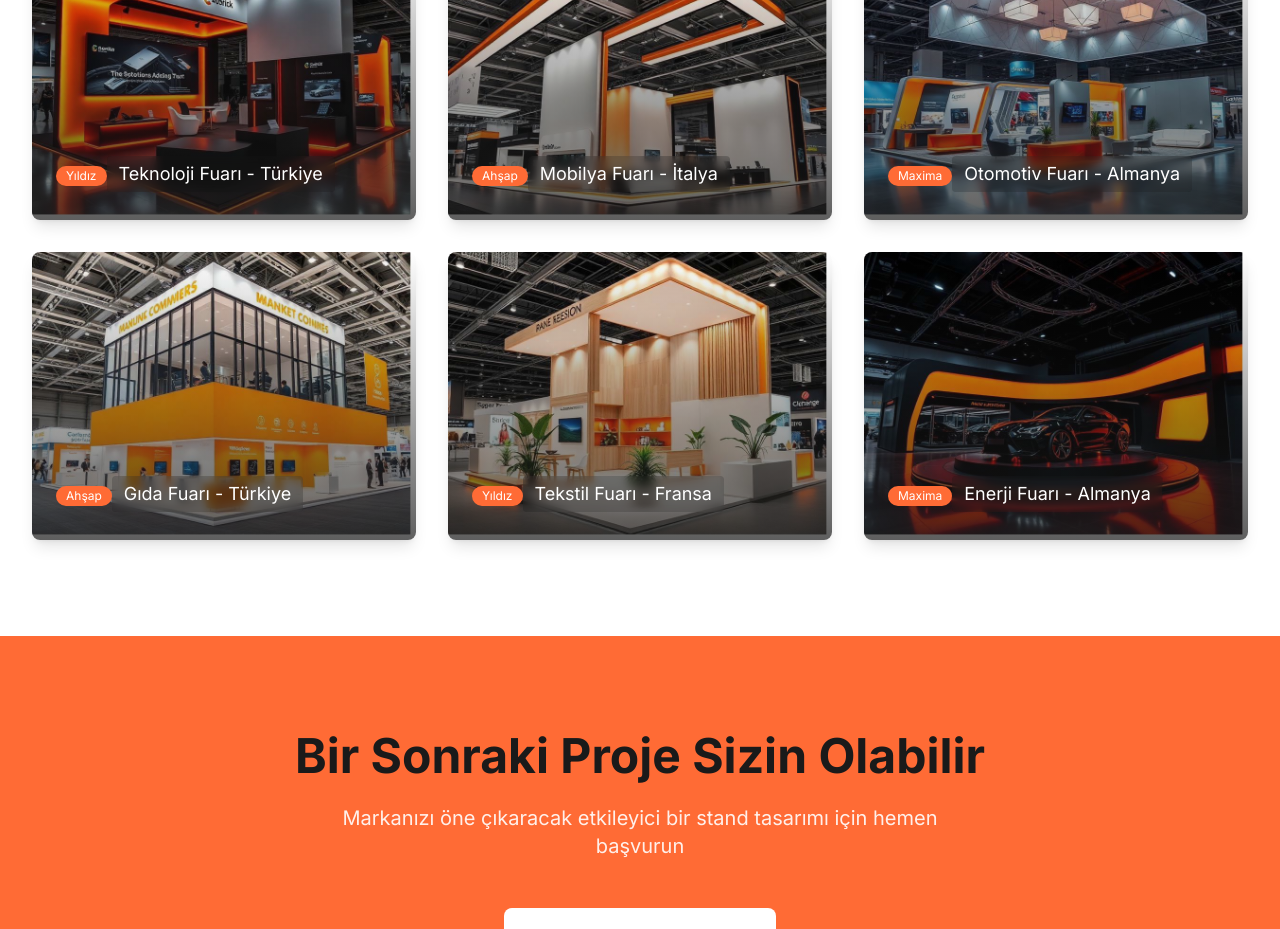
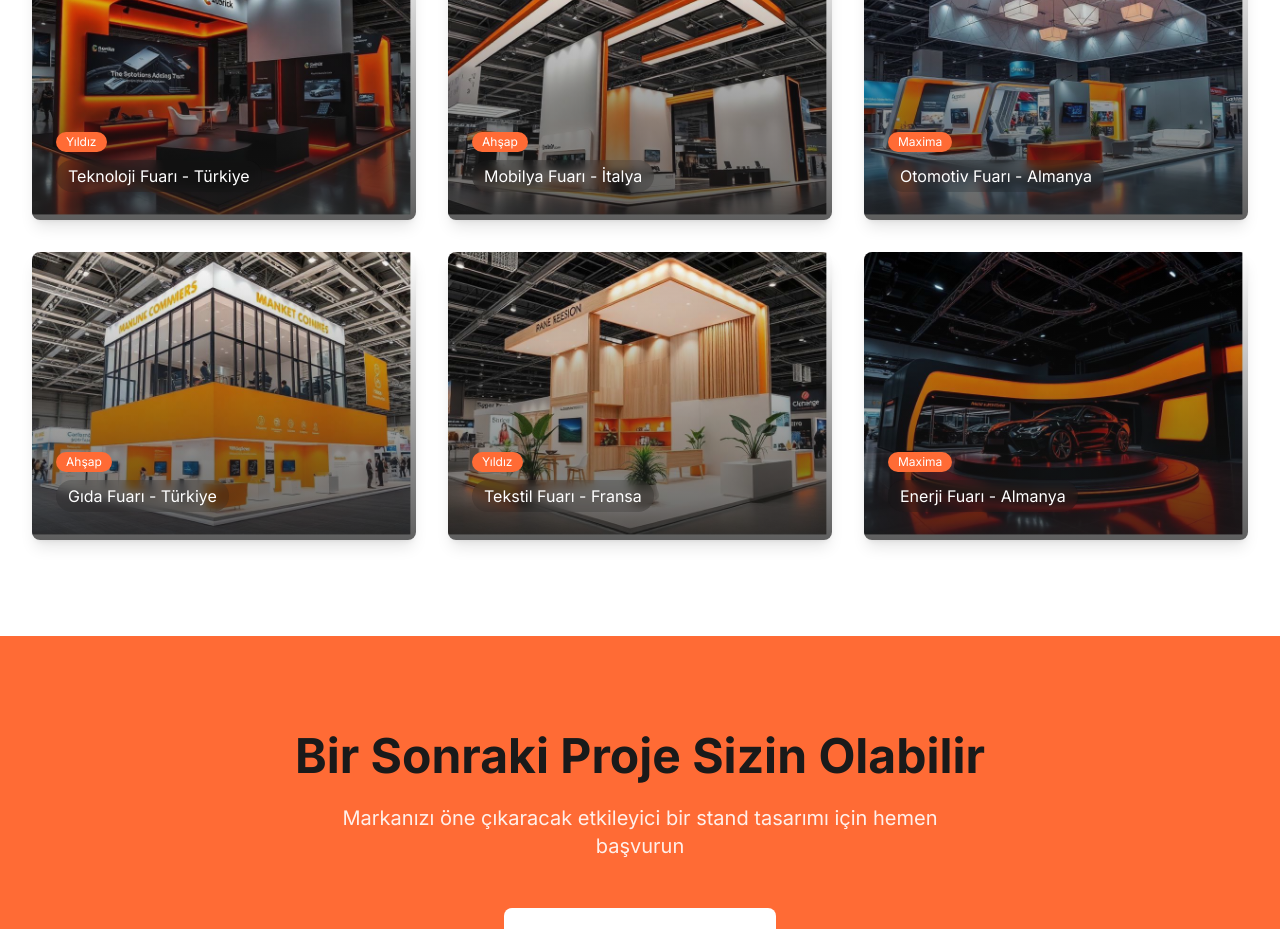
Before and after one commit to mertocp/modern-cizgi-website, a Next.js app: page /portfolio in a window 1280 px wide. Shown: the part 780-1709 px from the top of the page. Built offline with nearby package versions, Linux system fonts and the light colour scheme.

Commit message:
vertical

```diff
--- a/app/portfolio/page.tsx
+++ b/app/portfolio/page.tsx
@@ -130,13 +130,13 @@ export default function PortfolioPage() {
                 <div className="absolute inset-0 bg-gradient-to-t from-dark via-dark/50 to-transparent opacity-70 group-hover:opacity-90 transition-opacity duration-300" />
 
                 <div className="absolute inset-0 p-6 flex flex-col justify-end translate-y-6 group-hover:translate-y-0 transition-transform duration-300">
-                  <div className="space-y-2">
-                    <div className="inline-block px-2.5 py-0.5 bg-primary rounded-full text-xs font-normal text-light">
+                  <div className="flex flex-col gap-2 items-start">
+                    <span className="px-2.5 py-0.5 bg-primary rounded-full text-xs font-normal text-light">
                       {project.standType}
-                    </div>
-                    <h3 className="text-lg font-normal text-light backdrop-blur-sm bg-dark/20 px-3 py-1 rounded inline-block">
+                    </span>
+                    <span className="text-base font-normal text-light backdrop-blur-sm bg-dark/20 px-3 py-1 rounded-full">
                       {project.title} - {project.country}
-                    </h3>
+                    </span>
                     <p className="text-light text-sm opacity-0 group-hover:opacity-100 transition-opacity duration-300">
                       {project.city} • {project.size}
                     </p>
```
